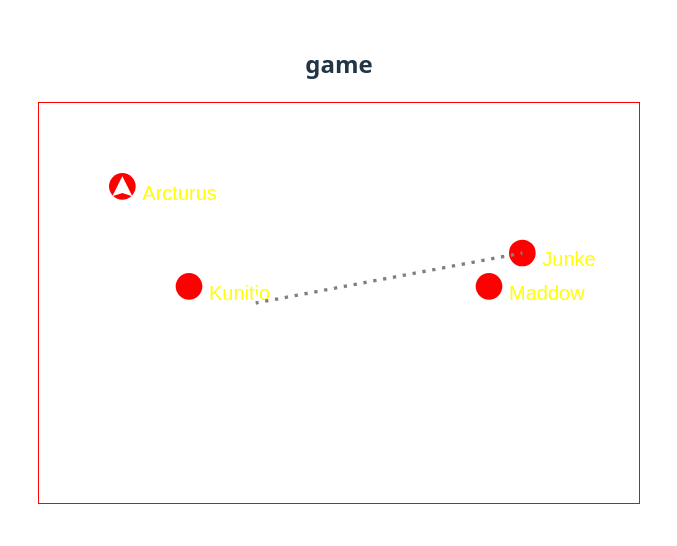
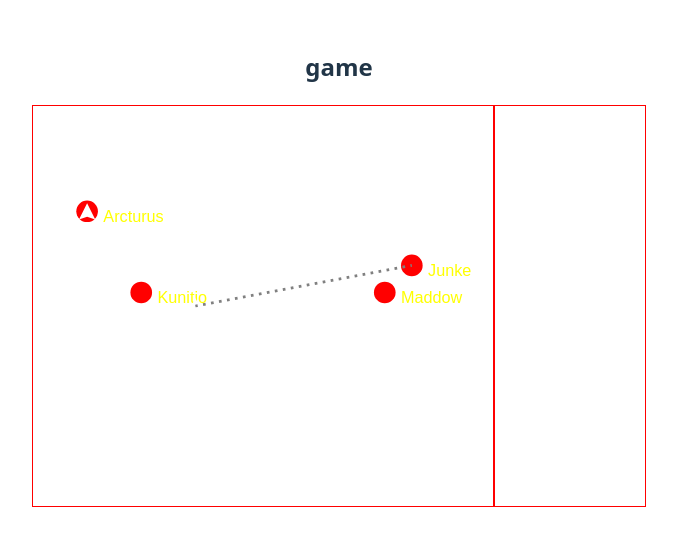
Before and after one commit to dblatcher/galaxy, a React (Vite) app: page / in a window 1280 px wide. Shown: the part 132-678 px from the top of the page, without its empty margins (301-978 px from the left). Built offline with nearby package versions, Linux system fonts and the light colour scheme.

Commit message:
can select a fleet

```diff
--- a/src/App.tsx
+++ b/src/App.tsx
@@ -6,9 +6,7 @@ import { GameContainer } from './components/GameContainer'
 function App() {
 
   return (
-    <>
-      <GameContainer />
-    </>
+    <GameContainer />
   )
 }
 
--- a/src/components/FleetPlot.tsx
+++ b/src/components/FleetPlot.tsx
@@ -4,7 +4,6 @@ import { LineTo } from "./LineTo"
 
 interface Props {
     fleet: Fleet
-    fleetIndex: number;
 }
 
 const getPoints = (x: number, y: number) => `${x},${y - 3} ${x + 3},${y + 3} ${x},${y + 2} ${x - 3},${y + 3}`
--- /dev/null
+++ b/src/components/FocusWindow.tsx
@@ -0,0 +1,47 @@
+import { useGameStateContext } from "../hooks/useGameStateContext"
+import { lookUpName } from "../lib/util"
+
+
+export const FocusWindow = () => {
+
+    const { gameState, startStar, dispatch } = useGameStateContext()
+    const { fleets, factions, galaxy, selectedFleetId } = gameState
+    const fleetsHere = startStar && fleets.filter(fleet => fleet.orbitingStarId === startStar?.id)
+
+    return <div style={{
+        flexBasis: 150,
+        flexShrink: 0,
+        border: '1px solid red',
+    }}>
+        {startStar && (
+            <p>{startStar.name}</p>
+        )}
+        <ul style={{
+            listStyle: "none",
+            padding: 5,
+            margin: 0,
+            textAlign: 'left'
+        }}>
+            {fleetsHere?.map((fleet, index) => (
+                <li key={index}>
+                    <label style={{ display: 'flex' }}>
+                        <input type="checkbox"
+                            checked={selectedFleetId === fleet.id}
+                            onChange={({ target: { checked } }) => {
+                                dispatch({ type: 'select-fleet', target: !checked ? undefined : fleet })
+                            }}
+                        />
+                        <div>
+                            <span>{lookUpName(fleet.factionId, factions)} fleet </span>
+
+                            {fleet.destinationStarId
+                                ? <span>Destination: {lookUpName(fleet.destinationStarId, galaxy.stars)} </span>
+                                : <span>In orbit</span>
+                            }
+                        </div>
+                    </label>
+                </li>
+            ))}
+        </ul>
+    </div>
+}
--- a/src/components/GalaxyMap.tsx
+++ b/src/components/GalaxyMap.tsx
@@ -31,7 +31,7 @@ export const GalaxyMap = ({ scale }: Props) => {
                     onClick={handleStarClickFunction(gameState, dispatch)} />
             ))}
             {lines.map((line, index) => <LineTo key={index} line={line} />)}
-            {fleets.map((fleet, index) => <FleetPlot key={index} fleet={fleet} fleetIndex={index} />)}
+            {fleets.map((fleet) => <FleetPlot key={fleet.id} fleet={fleet} />)}
 
         </svg>
     )
--- a/src/components/GameContainer.tsx
+++ b/src/components/GameContainer.tsx
@@ -1,6 +1,7 @@
 import { GameStateContext } from '../context/gameStateContext'
 import { useGameStateReducer } from '../hooks/useGameStateReducer'
-import type { Fleet, Galaxy } from '../lib/model'
+import type { Faction, Fleet, Galaxy } from '../lib/model'
+import { FocusWindow } from './FocusWindow'
 import { GalaxyMap } from './GalaxyMap'
 
 
@@ -17,6 +18,7 @@ const initialGalaxy: Galaxy = {
 
 const initialFleets: Fleet[] = [
     {
+        id: 0,
         location: {
             x: 50,
             y: 50
@@ -25,6 +27,7 @@ const initialFleets: Fleet[] = [
         factionId: 0
     },
     {
+        id: 1,
         orbitingStarId: 1,
         destinationStarId: undefined,
         location: {
@@ -35,17 +38,26 @@ const initialFleets: Fleet[] = [
     },
 ]
 
+const initialFactions: Faction[] = [
+    { id: 0, name: 'Zorblaxian' },
+    { id: 1, name: 'Magrathian' },
+]
+
 export const GameContainer = () => {
     const [gameState, dispatch] = useGameStateReducer({
         galaxy: initialGalaxy,
         fleets: initialFleets,
+        factions: initialFactions,
     })
 
     return (
         <GameStateContext.Provider value={{ gameState, dispatch }}>
-            <div>
-                <h2>game</h2>
+            <h2>game</h2>
+            <div style={{
+                display: 'flex'
+            }}>
                 <GalaxyMap scale={4} />
+                <FocusWindow />
             </div>
         </GameStateContext.Provider>
     )
--- a/src/components/LineTo.tsx
+++ b/src/components/LineTo.tsx
@@ -6,13 +6,11 @@ interface Props {
 }
 
 export const LineTo = ({ line, priority }: Props) => {
-
     const [start, end] = line.points;
-
     const stroke = priority === 'subdued' ? 'grey' : 'white'
-
     return <g>
         <line className="animated-line"
+            pointerEvents={'none'}
             x1={start.x} y1={start.y}
             x2={end.x} y2={end.y}
             stroke={stroke}
--- a/src/components/StarPlot.tsx
+++ b/src/components/StarPlot.tsx
@@ -1,4 +1,6 @@
+import { useGameStateContext } from "../hooks/useGameStateContext";
 import type { Star } from "../lib/model";
+import { FleetPlot } from "./FleetPlot";
 
 interface Props {
    star: Star;
@@ -6,10 +8,11 @@ interface Props {
    isActive?: boolean;
 }
 
+const color = 'red'
+
 export const StarPlot = ({ star, onClick, isActive }: Props) => {
-
-   const fill = isActive ? 'white' : 'red'
-
+   const { gameState: { fleets } } = useGameStateContext()
+   const fleetsHere = fleets.filter(fleet => fleet.orbitingStarId === star.id)
    return (
       <g
          onClick={(event) => {
@@ -21,7 +24,13 @@ export const StarPlot = ({ star, onClick, isActive }: Props) => {
             pointerEvents={'none'}
             x={star.x} y={star.y}
             fill={'yellow'}>{star.name}</text>
-         <circle className="star" cx={star.x} cy={star.y} r={4} fill={fill} />
+         <circle className="star" cx={star.x} cy={star.y} r={4} fill={color} />
+         {isActive && (
+            <circle  cx={star.x} cy={star.y} r={6} stroke={color} fill="none" />
+         )}
+         {fleetsHere.length > 0 && (
+            <text x={star.x + 3} y={star.y - 4} fill="white" fontSize={5}>{fleetsHere.length}</text>
+         )}
       </g>
    )
 }
--- a/src/context/gameStateContext.ts
+++ b/src/context/gameStateContext.ts
@@ -8,7 +8,8 @@ export const GameStateContext = createContext<{ gameState: GameState, dispatch:
             width: 100,
             height: 100
         },
-        fleets: []
+        fleets: [],
+        factions: [],
     },
     dispatch() { },
 });
--- a/src/hooks/useGameStateContext.ts
+++ b/src/hooks/useGameStateContext.ts
@@ -10,7 +10,7 @@ const getDerivedState = (gameState: GameState) => {
 
     const activeStarId = startStarId;
 
-    return { line, activeStarId }
+    return { line, activeStarId, startStar, endStar }
 }
 
 export const useGameStateContext = () => {
--- a/src/hooks/useGameStateReducer.ts
+++ b/src/hooks/useGameStateReducer.ts
@@ -9,6 +9,8 @@ const gameStateReducer = (state: GameState, action: Action): GameState => {
             return { ...state, endStarId: action.target.id }
         case "clear-line":
             return { ...state, startStarId: undefined, endStarId: undefined }
+        case "select-fleet":
+            return { ...state, selectedFleetId: action.target?.id }
     }
 
 }
--- a/src/lib/model.ts
+++ b/src/lib/model.ts
@@ -25,6 +25,7 @@ export type Line = {
 }
 
 export type Fleet = {
+    id: number;
     orbitingStarId?: number
     destinationStarId?: number
     location: XY
@@ -35,8 +36,10 @@ export type Fleet = {
 export type GameState = {
     galaxy: Galaxy
     fleets: Fleet[]
+    factions: Faction[]
     startStarId?: number
     endStarId?: number
+    selectedFleetId?: number
 }
 
 export type Action = {
@@ -47,4 +50,7 @@ export type Action = {
 } | {
     type: 'pick-destination',
     target: Star,
+} | {
+    type: 'select-fleet'
+    target?: Fleet
 }
--- /dev/null
+++ b/src/lib/util.ts
@@ -0,0 +1,8 @@
+export function findById<T extends { id: number }>(id: number | undefined, list: T[]): (T | undefined) {
+    if (typeof id === 'undefined') { return undefined }
+    return list.find(_ => _.id === id)
+}
+
+export function lookUpName<T extends { id: number, name: string }>(id: number | undefined, list: T[], fallback = '??'): string {
+    return findById(id, list)?.name ?? fallback
+}
```
